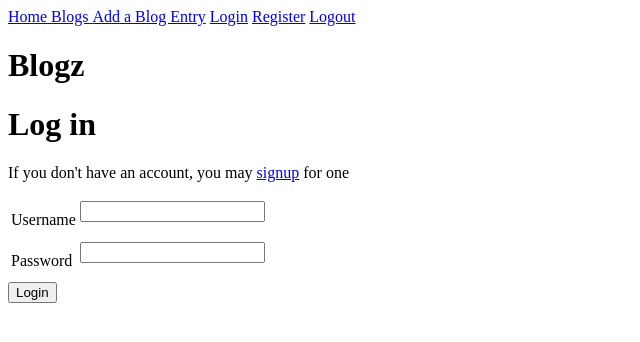
After one commit to Jtiger1841/blogz, a Flask app: page /login in a window 1280 px wide. The commit adds this page. Shown: the top 342 px of the page, without its empty margins (0-640 px from the left). Run offline with Flask 2, Linux system fonts and the light colour scheme.

Commit message:
Updated Blogz

```diff
--- a/main.py
+++ b/main.py
@@ -1,20 +1,22 @@
-from flask import Flask, request, redirect, render_template
+from flask import Flask, request, redirect, render_template, session, flash
 from flask_sqlalchemy import SQLAlchemy
 
 app = Flask(__name__)
 app.config['DEBUG'] = True
-app.config['SQLALCHEMY_DATABASE_URI'] = 'mysql+pymysql://build-a-blog:1234@localhost:8889/build-a-blog'
+app.config['SQLALCHEMY_DATABASE_URI'] = 'mysql+pymysql://blogz:1234@localhost:8889/blogz'
 app.config['SQLALCHEMY_ECHO'] = True
 db = SQLAlchemy(app)
+app.secret_key = "yks9837xkj6d#$#"
 
 
 class User(db.Model):
     id = db.Column(db.Integer, primary_key=True)
-    email = db.Column(db.String(120), unique=True)
+    username = db.Column(db.String(120), unique=True)
     password = db.Column(db.String(120))
+    blogs = db.relationship("Blog", backref='owner')
 
-    def __init__(self, email, password):
-        self.email = email
+    def __init__(self, username, password):
+        self.username = username
         self.password = password
 
     def __repr__(self):
@@ -24,22 +26,23 @@ class Blog(db.Model):
     id = db.Column(db.Integer, primary_key=True)
     title = db.Column(db.String(40), unique=True)
     body = db.Column(db.String(720))
+    owner_id = db.Column(db.Integer, db.ForeignKey('user.id'))
 
-    def __init__(self,title,body):
+
+    def __init__(self,title,body,owner):
         self.title = title
         self.body = body
+        self.owner = owner
 
     def __repr__(self):
         return '<User %r>' % self.title
 
+@app.before_request
+def require_login():
+   allowed_routes = ['login', 'signup', 'list_blogs', 'index']
+   if request.endpoint not in allowed_routes and 'username' not in session:
+       return redirect('/login')
 
-
-"""@app.route('/', methods=['POST', 'GET'])
-def index():
-
-
-    blogs = Blog.query.all()
-    return render_template("blog.html", blogs=blogs)"""
 
 
 @app.route('/newpost', methods=["GET", "POST"])
@@ -49,22 +52,23 @@ def new_blog():
     c_error = ""
 
     if request.method == "GET":
-        return render_template('todos.html')
+        return render_template('todos.html', title="Add a Blog Entry")
     else:
 
-
+        #username = request.form['username']
         blog = request.form['title']
         content = request.form['content']
+        owner = User.query.filter_by(username=session['username']).first()
 
-        if blog.strip() == "":
-            t_error = "Error! Enter valid value."
+        if len(blog) < 1:
+            t_error = "Please enter a title"
 
 
-        if content.strip() == "":
-            c_error = "Error! Enter a valid value."
+        if content < 1:
+            c_error = "Error! Invalid Value"
 
         if (not t_error) and (not c_error):
-            blogz = Blog(blog, content)
+            blogz = Blog(blog, content, owner)
             db.session.add(blogz)
             db.session.commit()
             return render_template("display.html", title=blog, body=content)
@@ -79,16 +83,95 @@ def new_blog():
 
 @app.route('/blog', methods=["GET"])
 def blog():
-    id = request.args.get("id")
-    if not id:
+    if request.args.get("id"):
+        blog_id = request.args.get("id")
+        blog = Blog.query.get(blog_id)
+        return render_template("blog.html", blogs=blog)
+    elif request.args.get("user"):
+        user_id = request.args.get("user")
+        user = User.query.get(user_id)
+        blogs = Blog.query.filter_by(owner=user).all()
+        return render_template("blog.html", blogs=blogs)
+    else:
         blogs = Blog.query.all()
         return render_template("blog.html", blogs=blogs)
-    else:
-        blog = Blog.query.get(id)
-        return render_template("display.html", title=blog.title, body=blog.body)
+
+
+@app.route('/login', methods=["POST", "GET"])
+def login():
+    if request.method == "POST":
+        U_error = ""
+        pass_error = ""
+
+        username = request.form['username']
+        password = request.form['password']
+        user = User.query.filter_by(username=username).first()
+        if user and user.password == password:
+            db.session.add(username)
+            db.commit()
+            return redirect('/newpost')
+        elif user and user.password != password:
+            pass_error = "Invalid Password"
+            return render_template("login.html", error2=pass_error)
+        else:
+            U_error = "User does not exist"
+            return render_template("login.html", error1=U_error)
+    return render_template("login.html")
+
+@app.route('/signup', methods=["GET","POST"])
+def signup():
+    if request.method == "POST":
+        U_error = ""
+        pass_error = ""
+        vrfy_error = ""
+        user_error=""
+        username = request.form['username']
+        password = request.form['password']
+        verify_password = request.form['verify-password']
+
+
+        if username.strip() == "" or len(username) < 3 or len(username) > 25:
+            U_error = "Please enter a valid username"
+            username = ""
+
+        if password.strip() == "":
+            pass_error = "Please enter a valid password"
+            password = ""
+
+        if password != verify_password:
+            vrfy_error = "Passwords do not match"
+            verify_password = ""
+            password = ""
+
+        if (not U_error) and (not pass_error) and (not vrfy_error):
+            existing_user = User.query.filter_by(username=username).first()
+            if existing_user:
+                user_error="Error! Username Already Exist"
+                return render_template("signup.html", error1=user_error)
+            else:
+                new_user = User(username,password)
+                db.session.add(new_user)
+                db.session.commit()
+                session['username'] = username
+                return redirect('/newpost')
+
+        else:
+            return render_template('signup.html',  error1=U_error, error2=pass_error, error3=vrfy_error )
+    return render_template("signup.html")
 
 
 
 
+@app.route('/logout', methods=["GET"])
+def logout():
+    del session['username']
+    return redirect('/blog')
+
+@app.route('/', methods=["GET"])
+def index():
+    user_all = User.query.all()
+    return render_template("index.html", user=user_all, title="Blogz")
+
+
 if __name__ == '__main__':
     app.run()
--- a/templates/base.html
+++ b/templates/base.html
@@ -2,13 +2,22 @@
 <html>
     <head>
         <title>{{title}}</title>
+        <style type="text/css">
+            .error {
+                color: red;
+            }
+        </style>
     </head>
 <body>
 
-        <a href='/blog'><p style="display: inline">Main Blog Page</p></a>
+        <a href='/'><p style="display: inline"> Home </p></a>
+        <a href='/blog'><p style="display: inline"> Blogs </p></a>
         <a href='/newpost'><p style="display: inline">Add a Blog Entry</p></a>
+        <a href='/login'><p style="display: inline">Login</p></a>
+        <a href='/signup'><p style="display:inline">Register</p></a>
+        <a href='/logout'><p style="display: inline"> Logout </p></a>
 
-        <h1>Build-a-Blog!</h1>
+        <h1>Blogz</h1>
 
     {% block content %}
     {% endblock %}
--- /dev/null
+++ b/templates/login.html
@@ -0,0 +1,23 @@
+{% extends "base.html" %}
+
+{% block content %}
+<h1>Log in</h1>
+<p>If you don't have an account, you may <a href="/signup">signup</a> for one</p>
+<form action="/login" method="post">
+    <table>
+        <tr>
+            <td><label for="username">Username</label></td>
+            <td>
+                <input name="username" type="text" value="{{ username }}"> <p class="error"> {{ error1 }}</p>
+            </td>
+        </tr>
+        <tr>
+            <td><label for="password">Password</label></td>
+            <td>
+                <input name="password" type="password"> <p class="error"> {{ error2 }}</p>
+            </td>
+        </tr>
+    </table>
+    <input type="submit" value="Login">
+</form>
+{% endblock %}
```
Also changed, not shown: templates/index.html (added, +8 -0 lines), templates/signup.html (added, +16 -0 lines).
